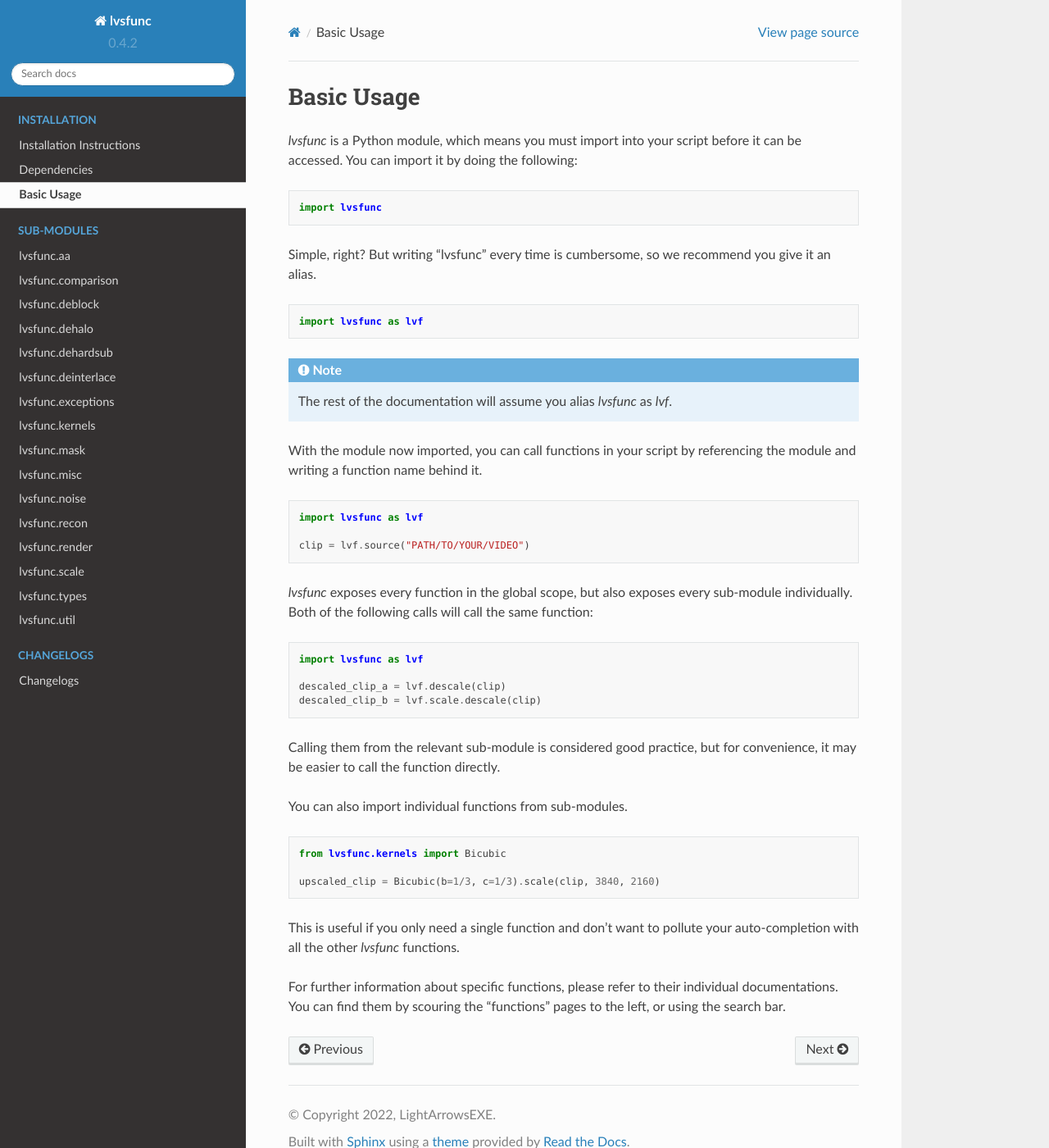
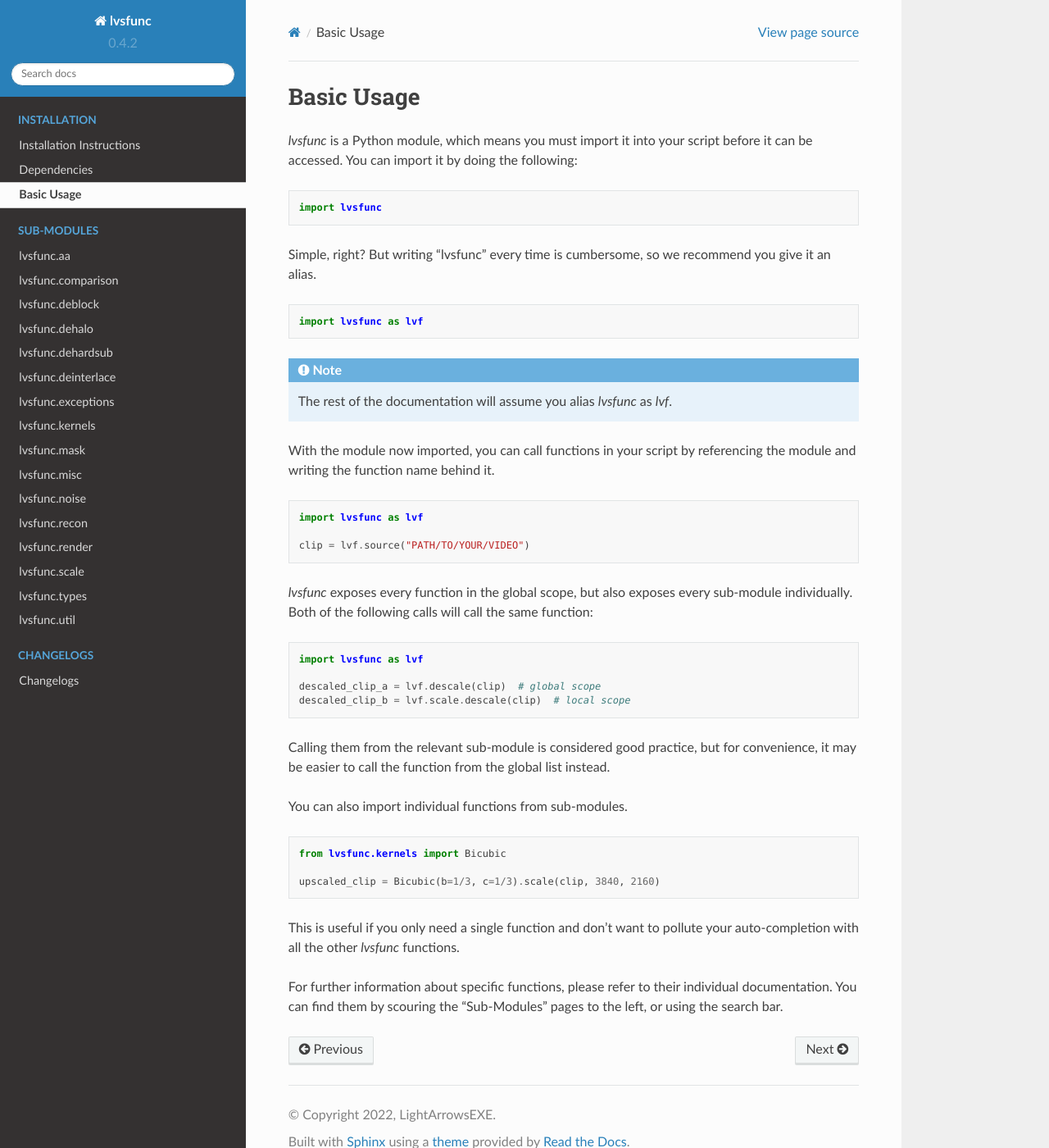
Before and after one commit to Jaded-Encoding-Thaumaturgy/lvsfunc, a Sphinx documentation site: the page built from docs/installation/usage.rst, in a window 1280 px wide and 1400 px high. Shown: the whole window at 82% size. Built offline with Sphinx 7.4.7 and the Read the Docs theme 2.0.0, drawn with Linux system fonts in a browser that asks for light colours.

Commit message:
Update usage page

```diff
--- a/docs/installation/usage.rst
+++ b/docs/installation/usage.rst
@@ -2,7 +2,7 @@ Basic Usage
 -----------
 
 `lvsfunc` is a Python module,
-which means you must import into your script before it can be accessed.
+which means you must import it into your script before it can be accessed.
 You can import it by doing the following:
 
 .. code-block:: py
@@ -23,7 +23,7 @@ so we recommend you give it an alias.
 
 With the module now imported,
 you can call functions in your script by referencing the module
-and writing a function name behind it.
+and writing the function name behind it.
 
 .. code-block:: py
 
@@ -39,11 +39,11 @@ Both of the following calls will call the same function:
 
     import lvsfunc as lvf
 
-    descaled_clip_a = lvf.descale(clip)
-    descaled_clip_b = lvf.scale.descale(clip)
+    descaled_clip_a = lvf.descale(clip)  # global scope
+    descaled_clip_b = lvf.scale.descale(clip)  # local scope
 
 Calling them from the relevant sub-module is considered good practice,
-but for convenience, it may be easier to call the function directly.
+but for convenience, it may be easier to call the function from the global list instead.
 
 You can also import individual functions from sub-modules.
 
@@ -56,5 +56,5 @@ You can also import individual functions from sub-modules.
 This is useful if you only need a single function and don't want to pollute your auto-completion
 with all the other `lvsfunc` functions.
 
-For further information about specific functions, please refer to their individual documentations.
-You can find them by scouring the "functions" pages to the left, or using the search bar.
+For further information about specific functions, please refer to their individual documentation.
+You can find them by scouring the "Sub-Modules" pages to the left, or using the search bar.
```
